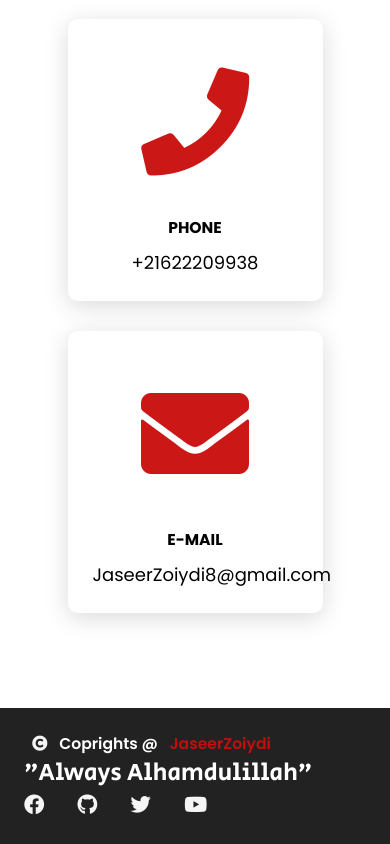
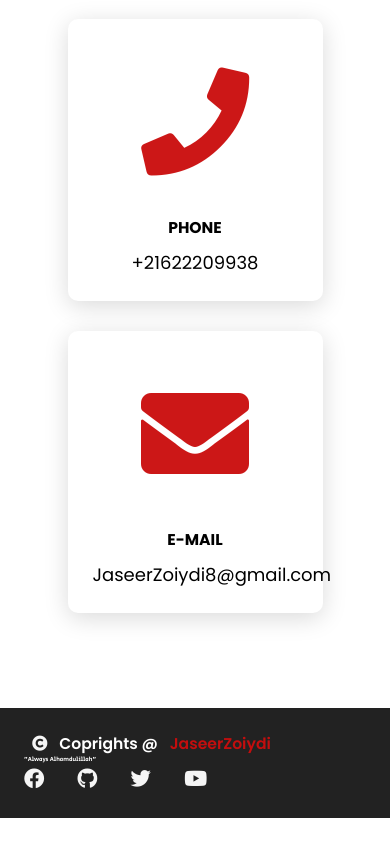
Before and after one commit to JaseerZoiydi/Profile-Website-, a plain HTML site: page index.html in a window 390 px wide. Shown: the part 4582-5426 px from the top of the page. After the commit the page ends 5400 px from the top, so only its background shows below. Drawn offline with Linux system fonts and the light colour scheme.

Commit message:
Update style.css

```diff
--- a/style.css
+++ b/style.css
@@ -274,6 +274,9 @@ fa-facebook:hover{
      footer{
          flex-flow: column wrap;
      }
+     .quote{
+         font-size:0.5em
+     }
  }
  @media (max-width:641px) {
      body{
@@ -288,11 +291,17 @@ fa-facebook:hover{
       footer{
          flex-flow: column wrap;
      }
+     .quote{
+         font-size:0.5em
+     }
  }
  @media (max-width:300px){
      body{
          font-size: 10px;
      }
+     .quote{
+         font-size:0.5em
+     }
       footer{
          flex-flow: column wrap;
      }
```
